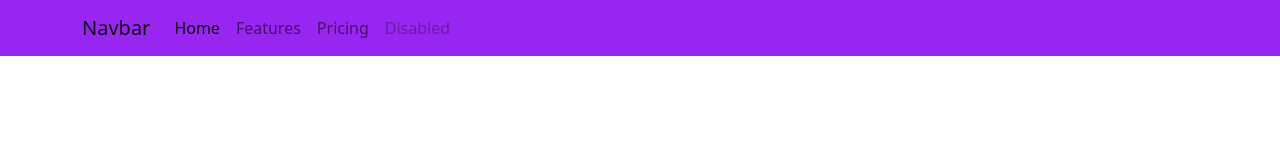
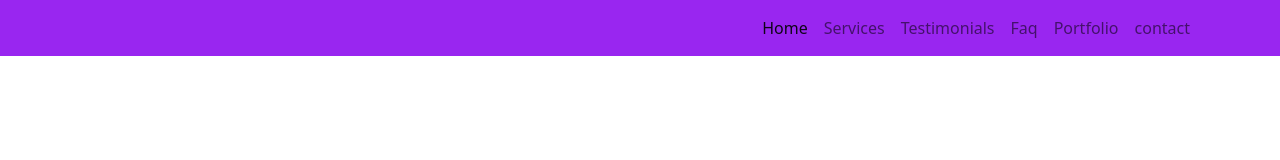
Before and after one commit to MaweuPaul/demo-portfolio, a website: page index.html in a window 1280 px wide. Drawn offline with Linux system fonts and the light colour scheme.

Commit message:
changed title and navbar

```diff
--- a/index.html
+++ b/index.html
@@ -3,30 +3,36 @@
   <head>
     <meta charset="utf-8">
     <meta name="viewport" content="width=device-width, initial-scale=1">
-    <title>learning bootstrap v5 with sass</title>
+    <title>demo portfolio</title>
     <link rel="stylesheet" href="/assets/css/style.css">
   </head>
   <body>
     <!-- navbar section -->
-    <nav class="navbar navbar-expand-lg bg-primary">
+    <nav class="navbar navbar-expand-lg navbar-light bg-primary">
         <div class="container">
-          <a class="navbar-brand" href="#">Navbar</a>
+          <a class="navbar-brand" href="#"></a>
           <button class="navbar-toggler" type="button" data-bs-toggle="collapse" data-bs-target="#navbarNav" aria-controls="navbarNav" aria-expanded="false" aria-label="Toggle navigation">
             <span class="navbar-toggler-icon"></span>
           </button>
-          <div class="collapse navbar-collapse" id="navbarNav">
+          <div class="collapse navbar-collapse justify-content-end" id="navbarNav">
             <ul class="navbar-nav">
               <li class="nav-item">
                 <a class="nav-link active" aria-current="page" href="#">Home</a>
               </li>
               <li class="nav-item">
-                <a class="nav-link" href="#">Features</a>
+                <a class="nav-link" href="#">Services</a>
               </li>
               <li class="nav-item">
-                <a class="nav-link" href="#">Pricing</a>
+                <a class="nav-link" href="#">Testimonials</a>
               </li>
               <li class="nav-item">
-                <a class="nav-link disabled">Disabled</a>
+                <a class="nav-link" href="#">Faq</a>
+              </li>
+              <li class="nav-item">
+                <a class="nav-link" href="#">Portfolio</a>
+              </li>
+              <li class="nav-item">
+                <a class="nav-link" href="#">contact</a>
               </li>
             </ul>
           </div>
```
